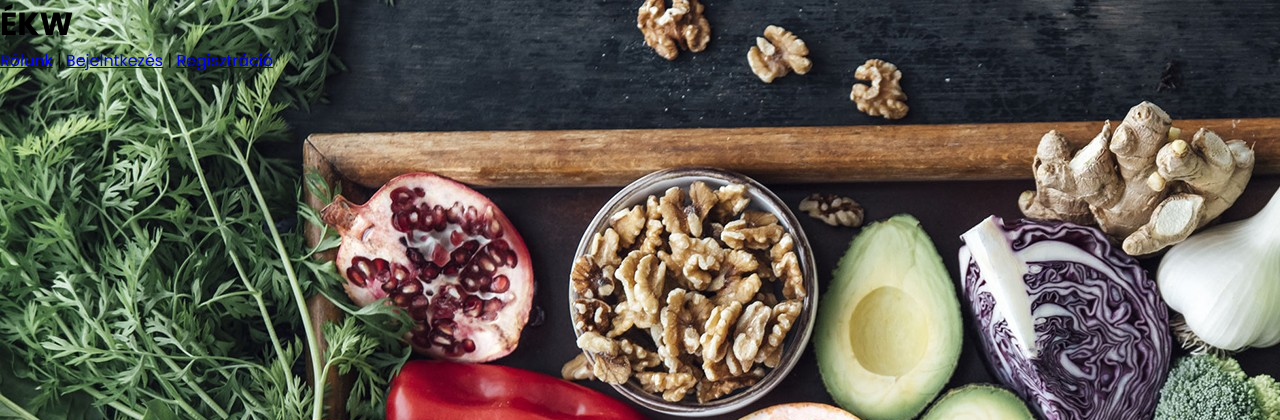
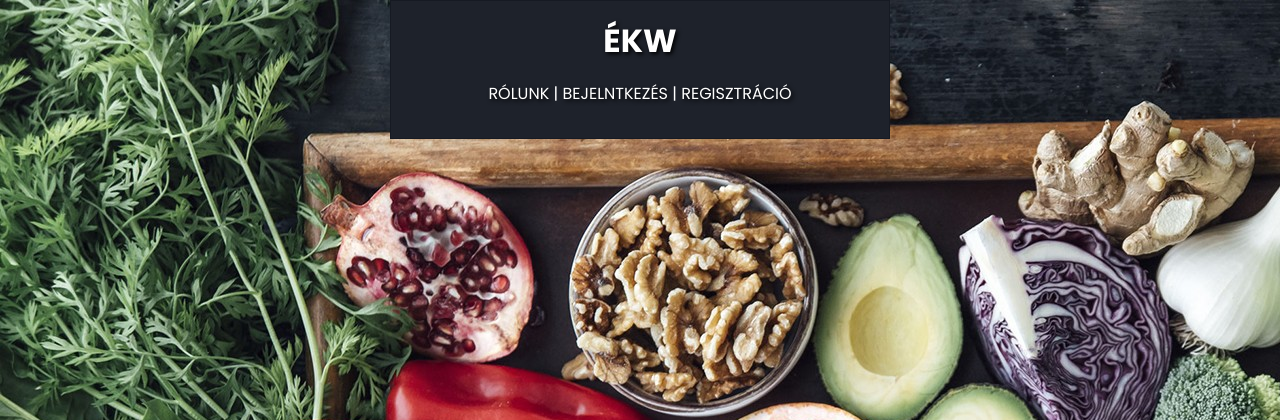
Before and after one commit to hferi55/szakdolgozat, a PHP site: page / in a window 1280 px wide. Shown: the top 420 px of the page. Run offline with PHP 8.4, Linux system fonts and the light colour scheme.

Commit message:
fejléc módosítása
fejléc módosítása

```diff
--- a/style.css
+++ b/style.css
@@ -12,7 +12,44 @@ body {
     width: 100%;
     color: black; /* szövegszín */
     background-image: url("../szakdolgozat/kepek/háttérkép.jpg");
+    margin: 0;
+    padding: 0;
+    box-sizing: border-box;
 }
+
+header {
+  padding: 1em;
+  text-align: center;
+  text-transform: uppercase;
+
+}
+.fooldalheader{
+  margin: auto;
+  border: 1px solid rgb(22, 26, 35);
+  width: 500px;
+  background-color: rgb(30, 34, 43);
+}
+.cim{
+  color: white;
+  text-shadow: 2px 2px 4px black;
+}
+.navbar {
+  padding: 1em;
+  text-align: center;
+  text-transform: uppercase;
+  display: block;
+  color: white ;
+  text-decoration: none;
+
+}
+
+.navbar a {
+  color: white ;
+  text-decoration: none;
+  text-shadow: 2px 2px 4px black;
+
+}
+
 .container{
     position: absolute;
     top: 50%;
```
